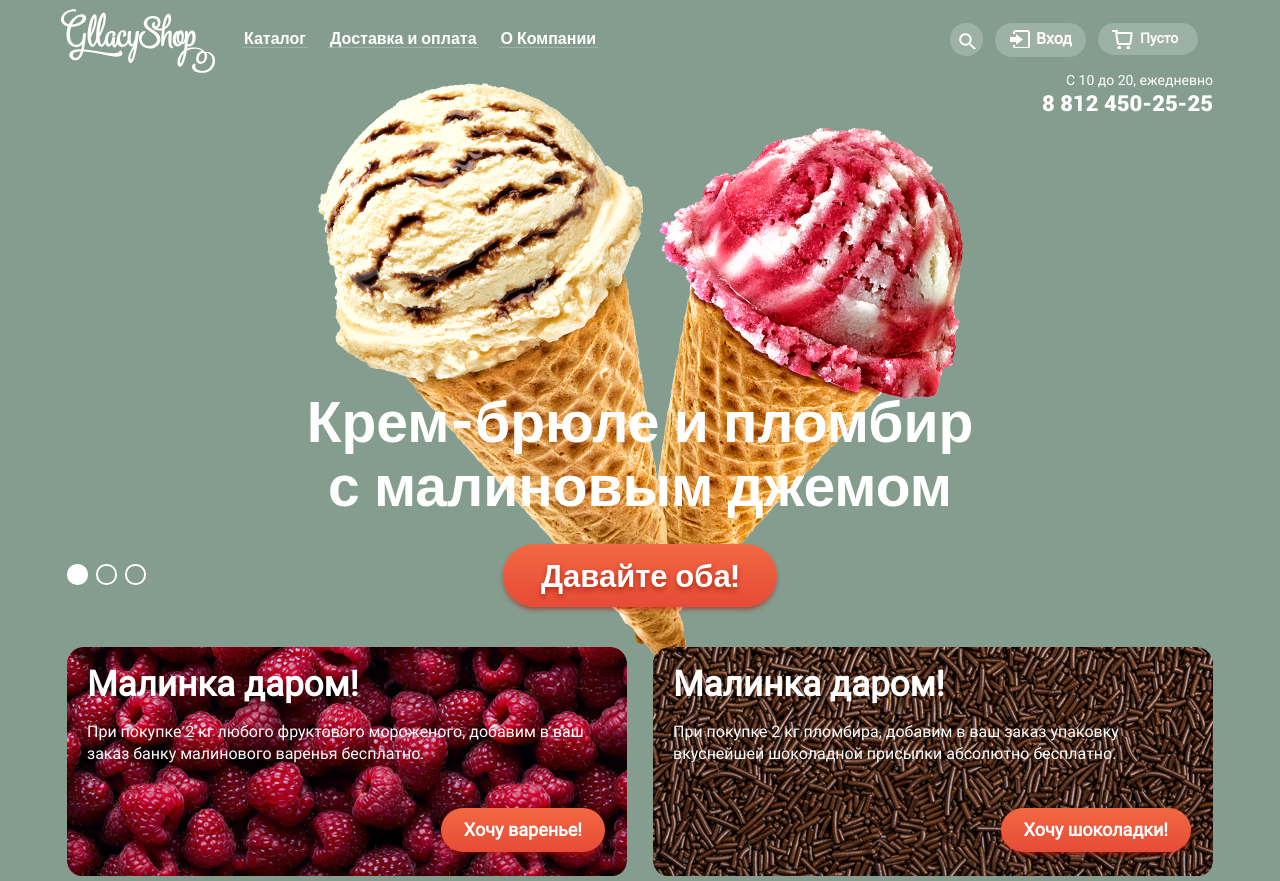
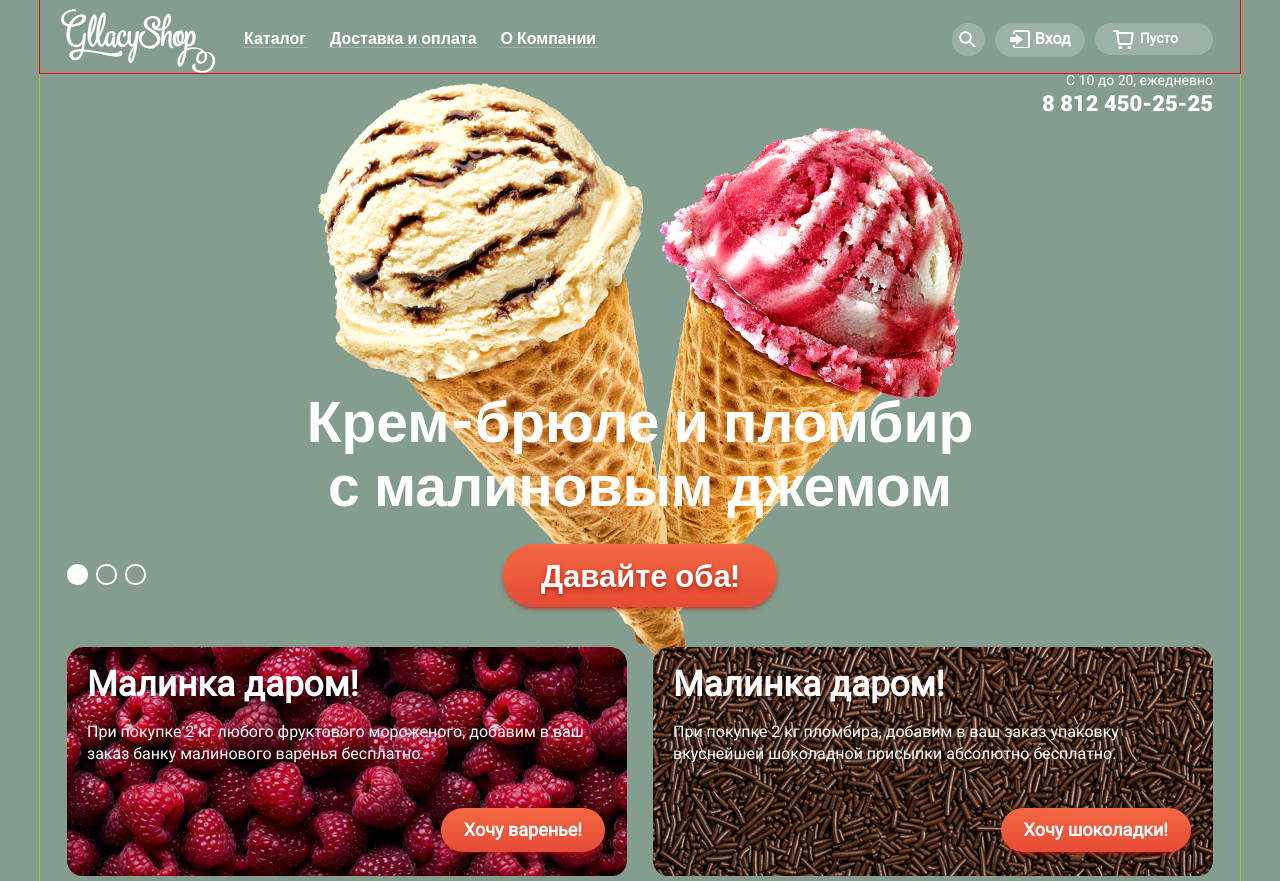
Before and after one commit to judy99/24135-gllacy, a plain HTML site: page index.html in a window 1280 px wide. Shown: the top 881 px of the page. Drawn offline with Linux system fonts and the light colour scheme; files whose address does not match are found by name.

Commit message:
Мелкие исправления

```diff
--- a/css/style.css
+++ b/css/style.css
@@ -584,6 +584,7 @@ h2
 {
     width: 1200px;
     margin: 0 auto;
+    outline: 1px solid yellowgreen;
 }
 
 .hidden
@@ -607,7 +608,7 @@ h2
 
 .btn:hover {
     background-image: linear-gradient(0deg, #e36f58, #dc715d);
-    box-shadow: 0 3px 1px -1px #ac1000;
+    box-shadow: 0 2px 2px -1px #ac1000;
     color: #fff;
     border:none;
     cursor: pointer;
@@ -692,6 +693,9 @@ textarea::-webkit-input-placeholder
 /*******************/
 .main-header {
     position: relative;
+    outline: 1px solid red;
+    /* width: 1246px; */
+    padding-right: 27px;
 }
 
 .index-logo
@@ -849,18 +853,18 @@ a.main-menu-link.current {
 .user-block
 {
     float: right;
-    width: 263px;
+    /* width: 263px; */
     font-size: 0px;
     padding-top: 23px;
     position: relative;
-    padding-right: 27px;
+    /* padding-right: 24px; */
 }
 
 .user-block > li {
     position: relative;
     display: inline-block;
     vertical-align: top;
-    margin-right: 12px;
+    margin-right: 10px;
     font-size: 0px;
     padding-bottom: 5px;
 }
@@ -883,13 +887,13 @@ a.main-menu-link.current {
     position: absolute;
     background: url('../img/sprite.png') no-repeat 0 -164px;
     top: 6px;
-    left: 14px;
+    left: 18px;
     width: 21px;
     height: 20px;
 }
 
 .cart {
-    padding-left: 42px;
+    padding-left: 45px;
     padding-top: 7px;
     padding-right: 20px;
     padding-bottom: 9px;
@@ -913,8 +917,8 @@ a.cart-empty:hover {
 .search-icon:before
 {
     position: absolute;
-    top: 9px;
-    left: 9px;
+    top: 7px;
+    left: 7px;
     display: inline-block;
     width: 17px;
     height: 17px;
@@ -993,7 +997,7 @@ a.cart-empty:hover {
 }
 
 .login {
-    padding-left: 41px;
+    padding-left: 40px;
     padding-bottom: 9px;
     padding-top: 7px;
     padding-right: 14px;
@@ -1416,6 +1420,10 @@ a.slider-active:hover,
     width: 560px;
 }
 
+.misc-right-col {
+    width: 538px;
+}
+
 .misc-left-col
 {
     float: left;
@@ -1424,13 +1432,16 @@ a.slider-active:hover,
 .misc-right-col
 {
     float: right;
+    background: url("../img/post-pattern.png") #efeeec;
+    border-radius: 6px;
+    padding: 7px;
 }
 
 .subscribe
 {
-    border: 6px solid red;
-    /* border-image: url("../img/post-pattern.png") 5 0 7 5 repeat round; */
+    border-radius: 6px;
     background-color: #efeeec;
+    padding-bottom: 35px;
 }
 
 .new-post
@@ -1465,8 +1476,8 @@ a.slider-active:hover,
 
 .subscribe-input
 {
-    margin-bottom: 34px;
-
+    /* margin-bottom: 34px; */
+    /* padding-bottom: 19px; */
     white-space: nowrap;
 }
 
@@ -2476,3 +2487,7 @@ filter-sort option {
     position: relative;
     top: 20px;
 }
+
+.cart-empty {
+    padding-right: 35px;
+}
```
